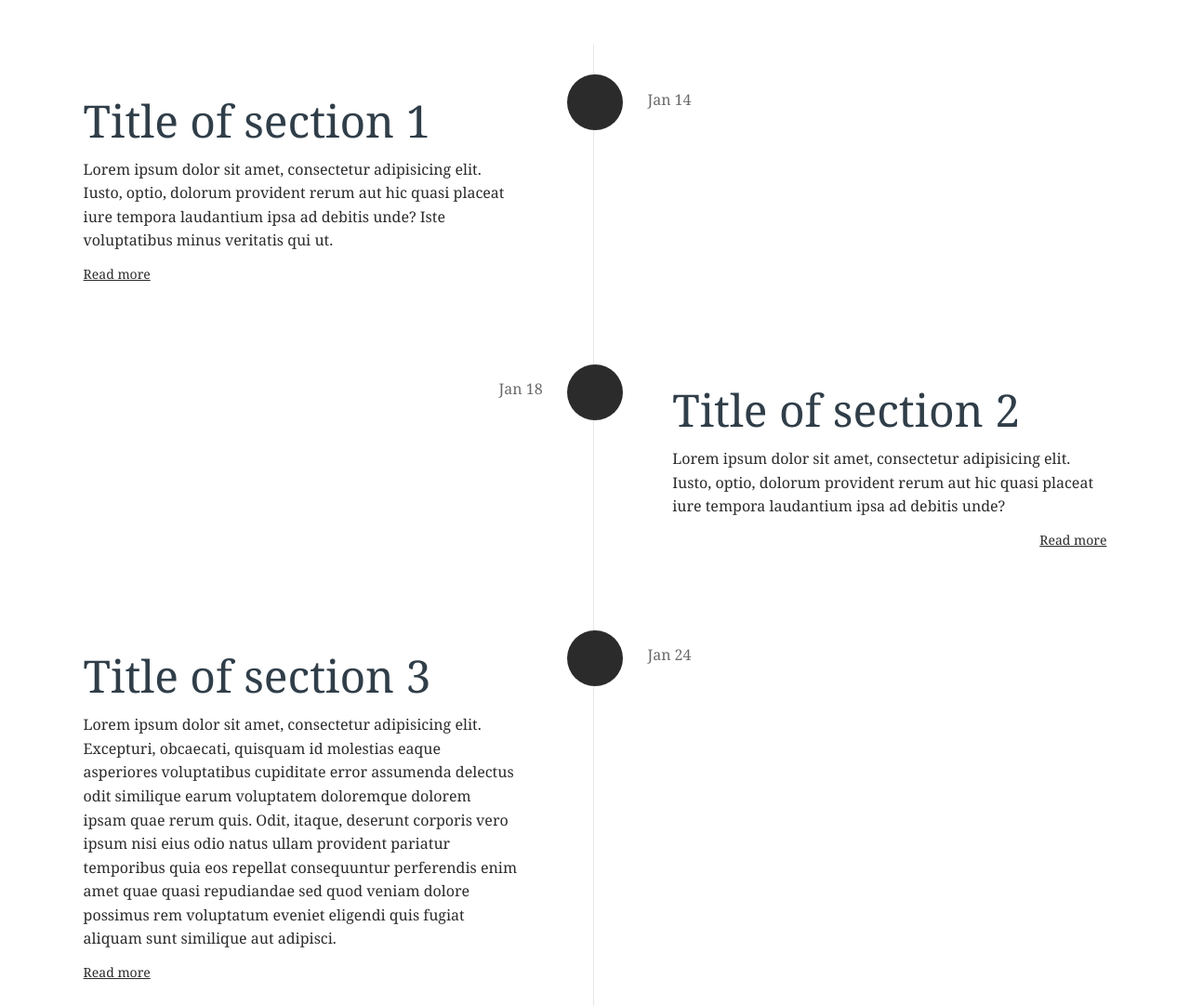
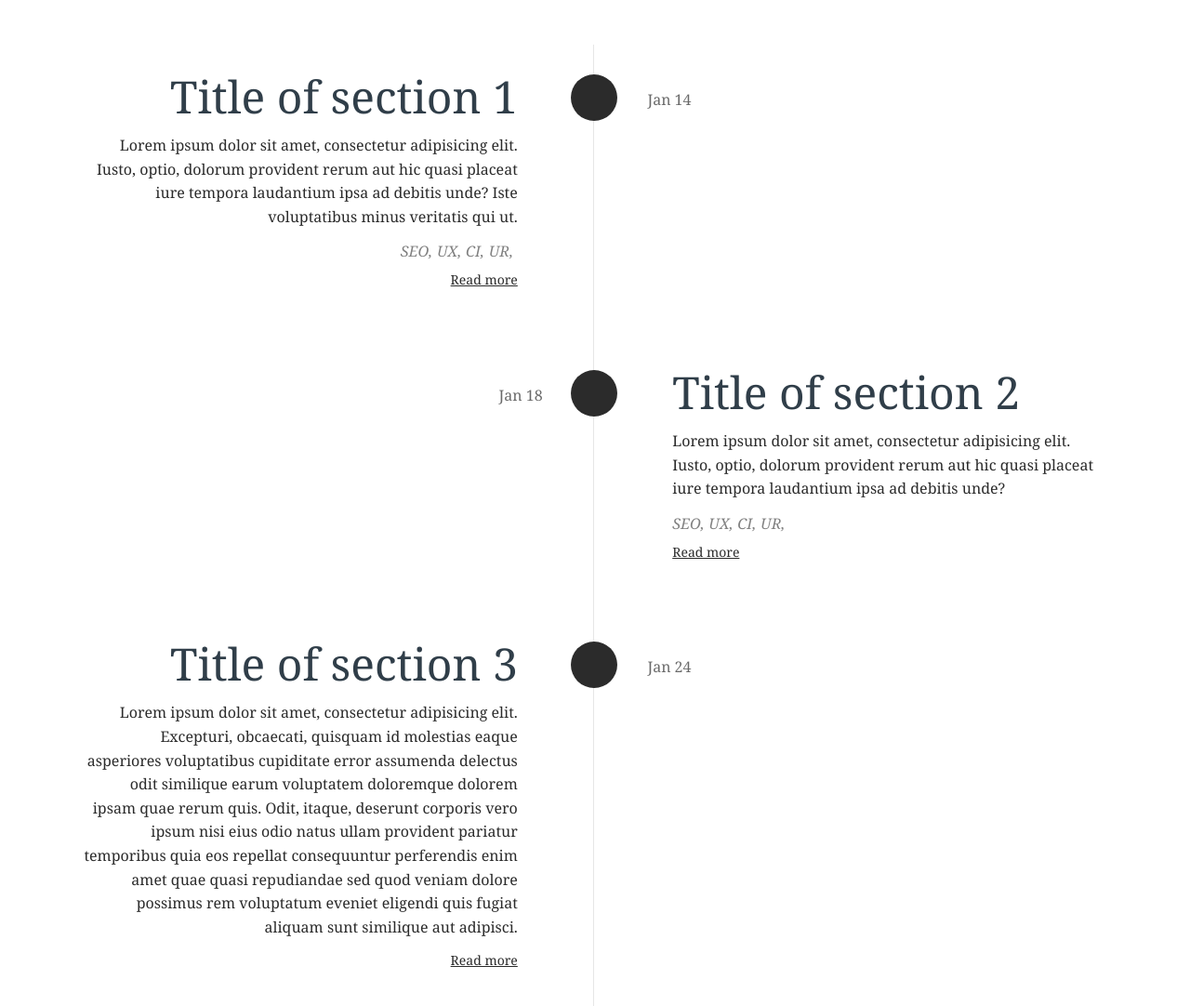
Before and after one commit to whiteswift/nap-vertical-timeline, a plain HTML site: page index.html in a window 1280 px wide. Shown: the top 1082 px of the page at 93% size. Drawn offline with nearby package versions, Linux system fonts and the light colour scheme.

Commit message:
Added CSS for tags in a post

```diff
--- a/css/style.css
+++ b/css/style.css
@@ -75,6 +75,20 @@ header h1 {
   }
 }
 
+.tags {
+  padding: 0 0 1em 0;
+}
+
+.tags > a {
+  font-style: italic;
+  margin: 0 0.3em 0 0;
+  color: grey;
+  text-decoration: none;
+}
+.tags > a::after {
+    content: ",";
+}
+
 #cd-timeline {
   position: relative;
   padding: 2em 0;
@@ -127,6 +141,12 @@ header h1 {
   .cd-timeline-block:last-child {
     margin-bottom: 0;
   }
+  .cd-timeline-block:nth-child(odd) {
+    text-align: right;
+  }
+  .cd-timeline-block:nth-child(even) {
+    text-align: left;
+  }
 }
 
 .cd-timeline-img {
@@ -158,10 +178,10 @@ header h1 {
 }
 @media only screen and (min-width: 1170px) {
   .cd-timeline-img {
-    width: 60px;
-    height: 60px;
+    width: 50px;
+    height: 50px;
     left: 50%;
-    margin-left: -30px;
+    margin-left: -26px;
     /* Force Hardware Acceleration in WebKit */
     -webkit-transform: translateZ(0);
     -webkit-backface-visibility: hidden;
@@ -294,7 +314,7 @@ header h1 {
 @media only screen and (min-width: 1170px) {
   .cd-timeline-content {
     margin-left: 0;
-    padding: 1.6em;
+    padding: 0 1.6em 1.6em 1.6em;
     width: 45%;
   }
   .cd-timeline-content::before {
@@ -304,7 +324,7 @@ header h1 {
     border-left-color: white;
   }
   .cd-timeline-content .cd-read-more {
-    float: left;
+
   }
   .cd-timeline-content .cd-date {
     position: absolute;
@@ -324,14 +344,23 @@ header h1 {
     border-color: transparent;
     border-right-color: white;
   }
+
   .cd-timeline-block:nth-child(even) .cd-timeline-content .cd-read-more {
+    float: left;
+  }
+  .cd-timeline-block:nth-child(odd) .cd-timeline-content .cd-read-more {
     float: right;
   }
+
   .cd-timeline-block:nth-child(even) .cd-timeline-content .cd-date {
     left: auto;
     right: 122%;
     text-align: right;
   }
+  .cd-timeline-block:nth-child(odd) .cd-timeline-content .cd-date {
+    text-align: left;
+  }
+
   .cssanimations .cd-timeline-content.is-hidden {
     visibility: hidden;
   }
--- a/index.html
+++ b/index.html
@@ -4,8 +4,8 @@
 	<meta charset="UTF-8">
 	<meta name="viewport" content="width=device-width, initial-scale=1">
 
-	<link rel="stylesheet" href="css/reset.css"> <!-- CSS reset -->
-	<link rel="stylesheet" href="css/style.css"> <!-- Resource style -->
+	<link rel="stylesheet" href="css/reset.css">
+	<link rel="stylesheet" href="css/style.css">
 
 	<title>Responsive Vertical Timeline</title>
 </head>
@@ -15,35 +15,41 @@
 		<div class="cd-timeline-block">
 			<div class="cd-timeline-img cd-picture">
 				<!-- <img src="img/cd-icon-picture.svg" alt="Picture"> -->
-			</div> <!-- cd-timeline-img -->
+			</div>
 
 			<div class="cd-timeline-content">
 				<div class="cd-date">Jan 14</div>
 				<h2>Title of section 1</h2>
 				<p>Lorem ipsum dolor sit amet, consectetur adipisicing elit. Iusto, optio, dolorum provident rerum aut hic quasi placeat iure tempora laudantium ipsa ad debitis unde? Iste voluptatibus minus veritatis qui ut.</p>
+				<div class='tags'>
+					<a href="#0" class="tag">SEO</a><a href="#0" class="tag">UX</a><a href="#0" class="tag">CI</a><a href="#0" class="tag">UR</a>
+				</div>
 				<a href="#0" class="cd-read-more">Read more</a>
 
-			</div> <!-- cd-timeline-content -->
-		</div> <!-- cd-timeline-block -->
+			</div>
+		</div>
 
 		<div class="cd-timeline-block">
 			<div class="cd-timeline-img cd-movie">
 				<!-- <img src="img/cd-icon-movie.svg" alt="Movie"> -->
-			</div> <!-- cd-timeline-img -->
+			</div>
 
 			<div class="cd-timeline-content">
 				<div class="cd-date">Jan 18</div>
 				<h2>Title of section 2</h2>
 				<p>Lorem ipsum dolor sit amet, consectetur adipisicing elit. Iusto, optio, dolorum provident rerum aut hic quasi placeat iure tempora laudantium ipsa ad debitis unde?</p>
+				<div class='tags'>
+					<a href="#0" class="tag">SEO</a><a href="#0" class="tag">UX</a><a href="#0" class="tag">CI</a><a href="#0" class="tag">UR</a>
+				</div>
 				<a href="#0" class="cd-read-more">Read more</a>
 
-			</div> <!-- cd-timeline-content -->
-		</div> <!-- cd-timeline-block -->
+			</div>
+		</div>
 
 		<div class="cd-timeline-block">
 			<div class="cd-timeline-img cd-picture">
 				<!-- <img src="img/cd-icon-picture.svg" alt="Picture"> -->
-			</div> <!-- cd-timeline-img -->
+			</div>
 
 			<div class="cd-timeline-content">
 				<div class="cd-date">Jan 24</div>
@@ -51,13 +57,13 @@
 				<p>Lorem ipsum dolor sit amet, consectetur adipisicing elit. Excepturi, obcaecati, quisquam id molestias eaque asperiores voluptatibus cupiditate error assumenda delectus odit similique earum voluptatem doloremque dolorem ipsam quae rerum quis. Odit, itaque, deserunt corporis vero ipsum nisi eius odio natus ullam provident pariatur temporibus quia eos repellat consequuntur perferendis enim amet quae quasi repudiandae sed quod veniam dolore possimus rem voluptatum eveniet eligendi quis fugiat aliquam sunt similique aut adipisci.</p>
 				<a href="#0" class="cd-read-more">Read more</a>
 
-			</div> <!-- cd-timeline-content -->
-		</div> <!-- cd-timeline-block -->
+			</div>
+		</div>
 
 		<div class="cd-timeline-block">
 			<div class="cd-timeline-img cd-location">
 				<!-- <img src="img/cd-icon-location.svg" alt="Location"> -->
-			</div> <!-- cd-timeline-img -->
+			</div>
 
 			<div class="cd-timeline-content">
 				<div class="cd-date">Feb 14</div>
@@ -65,13 +71,13 @@
 				<p>Lorem ipsum dolor sit amet, consectetur adipisicing elit. Iusto, optio, dolorum provident rerum aut hic quasi placeat iure tempora laudantium ipsa ad debitis unde? Iste voluptatibus minus veritatis qui ut.</p>
 				<a href="#0" class="cd-read-more">Read more</a>
 
-			</div> <!-- cd-timeline-content -->
-		</div> <!-- cd-timeline-block -->
+			</div>
+		</div>
 
 		<div class="cd-timeline-block">
 			<div class="cd-timeline-img cd-location">
 				<!-- <img src="img/cd-icon-location.svg" alt="Location"> -->
-			</div> <!-- cd-timeline-img -->
+			</div>
 
 			<div class="cd-timeline-content">
 				<div class="cd-date">Feb 18</div>
@@ -79,22 +85,20 @@
 				<p>Lorem ipsum dolor sit amet, consectetur adipisicing elit. Iusto, optio, dolorum provident rerum.</p>
 				<a href="#0" class="cd-read-more">Read more</a>
 
-			</div> <!-- cd-timeline-content -->
-		</div> <!-- cd-timeline-block -->
+			</div>
+		</div>
 
 		<div class="cd-timeline-block">
 			<div class="cd-timeline-img cd-movie">
 				<!-- <img src="img/cd-icon-movie.svg" alt="Movie"> -->
-			</div> <!-- cd-timeline-img -->
+			</div>
 
 			<div class="cd-timeline-content">
 				<div class="cd-date">Feb 26</div>
 				<h2>Final Section</h2>
 				<p>This is the content of the last section</p>
-			</div> <!-- cd-timeline-content -->
-		</div> <!-- cd-timeline-block -->
-	</section> <!-- cd-timeline -->
-<script src="http://ajax.googleapis.com/ajax/libs/jquery/1.11.0/jquery.min.js"></script>
-<script src="js/main.js"></script> <!-- Resource jQuery -->
+			</div>
+		</div>
+	</section>
 </body>
 </html>
```
